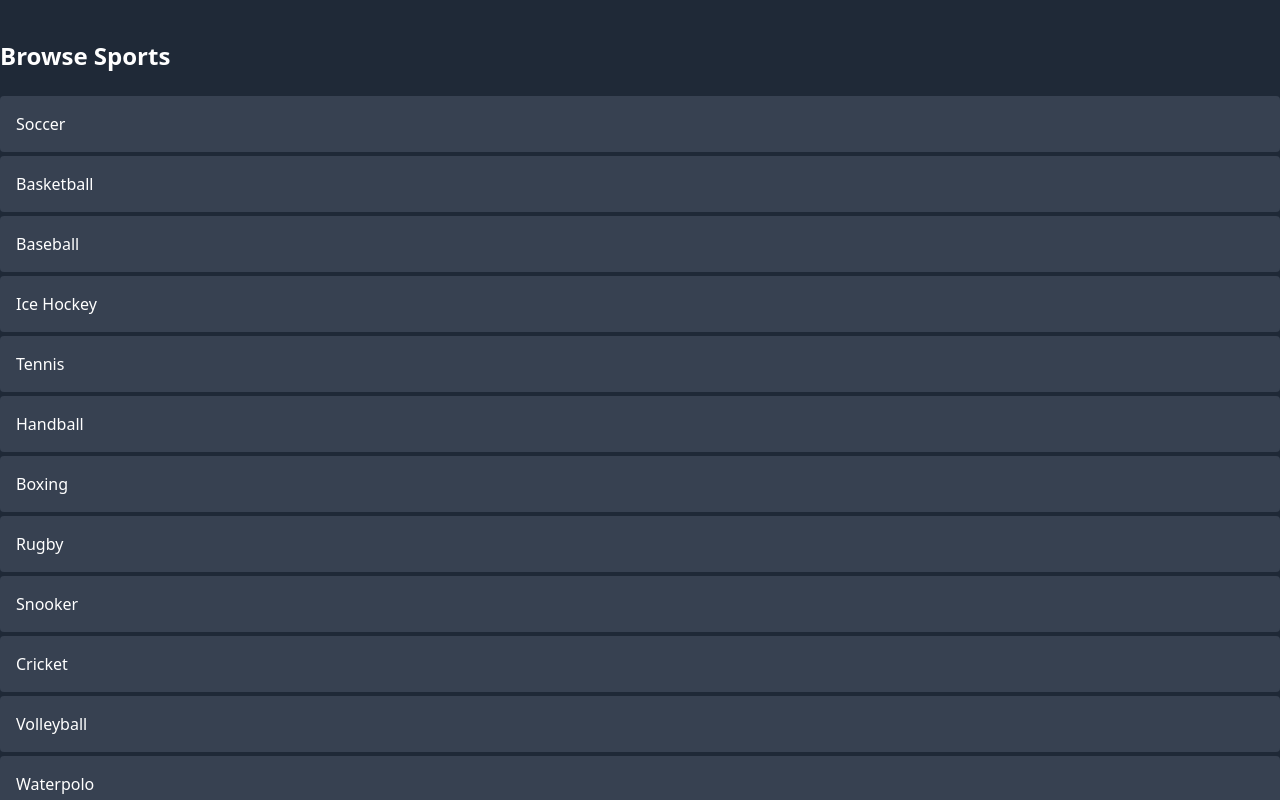
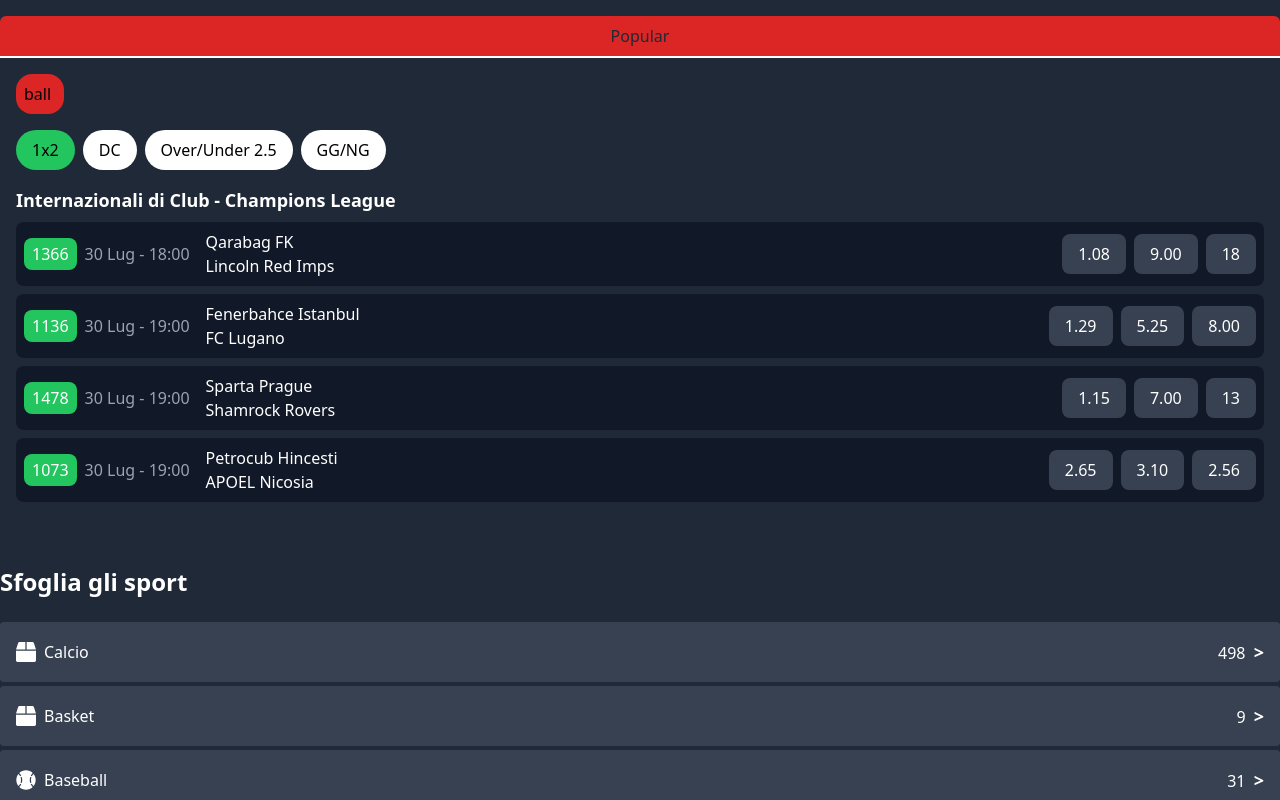
Before and after one commit to Oladize1/crystalbet, a React (Create React App) app: page / in a window 1280 px wide. Shown: the part 800-1600 px from the top of the page. Built offline with nearby package versions, Linux system fonts and the light colour scheme.

Commit message:
style: sportlist completed, only need too change the icons

```diff
--- a/package.json
+++ b/package.json
@@ -9,8 +9,10 @@
     "npm": "^10.8.2",
     "react": "^18.3.1",
     "react-dom": "^18.3.1",
+    "react-icons": "^5.2.1",
     "react-router-dom": "^6.25.1",
     "react-scripts": "5.0.1",
+    "react-slick": "^0.30.2",
     "start": "^5.1.0",
     "web-vitals": "^2.1.4"
   },
--- a/src/App.js
+++ b/src/App.js
@@ -3,6 +3,7 @@
 import Banner from './components/Banner';
 import LiveMatches from './components/LiveMatches';
 import SportsList from './components/SportsList';
+import QuickSelection from './components/QuickSelection'
 import Footer from './components/Footer';
 import './index.css';
 
@@ -11,6 +12,7 @@
     <Header />
     <Banner />
     <LiveMatches />
+    <QuickSelection/>
     <SportsList />
     <Footer />
   </div>
--- a/src/components/LiveMatches.js
+++ b/src/components/LiveMatches.js
@@ -38,17 +38,17 @@
 
 return (
   <section className="bg-gray-800">
-    <div className="">
-      <div className="flex bg-red-600 w-full justify-left items-center">
+    <div className="w-full">
+      <div className="flex bg-red-600 justify-left items-center">
         <h2 className='font-bold pl-4 px-4 text-black border-r-2 border-r-white'>Live</h2>
-        <nav className="flex space-x-4 py-3 px-4  font-semibold">
+        <nav className="flex space-x-4 py-3 px-4 font-semibold">
         {games.map((category) => (
           <button
             href="#"
             key={category}
             onClick={() => handleClick(category)}
             className={`text-gray-900 ${
-              activeLink === category ? ' border-b-2 underline decoration-white underline-offset-8' : ''
+              activeLink === category ? ' border-b-2' : ''
             }`}
           >
             {category}
@@ -88,7 +88,7 @@
                         <div>
                         {match.team_1.name}
                         </div>
-                        <div>
+                        <div className='mr-auto'>
                         {match.team_1.score}
                         </div>
                       </div>
@@ -96,7 +96,7 @@
                         <div>
                         {match.team_2.name}
                         </div>
-                        <div>
+                        <div className='text-right'>
                         {match.team_2.score}
                         </div>
                       </div>
@@ -112,6 +112,12 @@
       </div>
         <p className='text-white underline font-medium text-right cursor-pointer pr-4'>View More</p>
     </div>
+    <div className='text-center bg-red-600 py-2 border-b-2 text-gray-800 border-b-white rounded-t-md mt-4'>
+      Popular
+    </div>
+    <div className='rounded-2xl mx-4 mt-4 p-2 bg-red-600 w-12'>
+      ball
+    </div>
   </section>
 )
 };
--- /dev/null
+++ b/src/components/QuickSelection.js
@@ -0,0 +1,75 @@
+import React from 'react';
+
+const matches = [
+  {
+    id: 1366,
+    time: "30 Lug - 18:00",
+    team1: "Qarabag FK",
+    team2: "Lincoln Red Imps",
+    odds: ["1.08", "9.00", "18"]
+  },
+  {
+    id: 1136,
+    time: "30 Lug - 19:00",
+    team1: "Fenerbahce Istanbul",
+    team2: "FC Lugano",
+    odds: ["1.29", "5.25", "8.00"]
+  },
+  {
+    id: 1478,
+    time: "30 Lug - 19:00",
+    team1: "Sparta Prague",
+    team2: "Shamrock Rovers",
+    odds: ["1.15", "7.00", "13"]
+  },
+  {
+    id: 1073,
+    time: "30 Lug - 19:00",
+    team1: "Petrocub Hincesti",
+    team2: "APOEL Nicosia",
+    odds: ["2.65", "3.10", "2.56"]
+  }
+];
+
+const BettingComponent = () => {
+  return (
+    <div className="bg-gray-800 text-white p-4 ">
+      {/* Navigation buttons */}
+      <div className="flex gap-2 mb-4">
+        <button className="bg-green-500 text-black px-4 py-2 rounded-full">1x2</button>
+        <button className="bg-white text-black px-4 py-2 rounded-full">DC</button>
+        <button className="bg-white text-black px-4 py-2 rounded-full">Over/Under 2.5</button>
+        <button className="bg-white text-black px-4 py-2 rounded-full">GG/NG</button>
+      </div>
+      {/* Match List */}
+      <div>
+        <h5 className="text-lg font-bold mb-2">Internazionali di Club - Champions League</h5>
+        {matches.map((match, index) => (
+          <div key={index} className="flex justify-between items-center p-2 bg-gray-900 mb-2 rounded-lg">
+            <div className="flex items-center">
+              <div className="bg-green-500 text-white px-2 py-1 rounded-lg mr-2">
+                {match.id}
+              </div>
+              <div className="text-gray-400 mr-4">
+                {match.time}
+              </div>
+              <div>
+                <div>{match.team1}</div>
+                <div>{match.team2}</div>
+              </div>
+            </div>
+            <div className="flex space-x-2">
+              {match.odds.map((odd, i) => (
+                <button key={i} className="bg-gray-700 text-white px-4 py-2 rounded-lg">
+                  {odd}
+                </button>
+              ))}
+            </div>
+          </div>
+        ))}
+      </div>
+    </div>
+  );
+};
+
+export default BettingComponent;
--- a/src/components/SportsList.js
+++ b/src/components/SportsList.js
@@ -1,19 +1,38 @@
 import React from 'react';
+import { FaBox, FaBaseballBall, FaHockeyPuck, FaTableTennis, FaHandRock, FaFootballBall, FaVolleyballBall, FaWater, FaUserNinja } from 'react-icons/fa';
 
 const sports = [
-  "Soccer", "Basketball", "Baseball", "Ice Hockey", "Tennis",
-  "Handball", "Boxing", "Rugby", "Snooker", "Cricket",
-  "Volleyball", "Waterpolo", "MMA"
+  { name: "Calcio", icon: <FaBox />, count: 498 },
+  { name: "Basket", icon: <FaBox />, count: 9 },
+  { name: "Baseball", icon: <FaBaseballBall />, count: 31 },
+  { name: "Hockey", icon: <FaHockeyPuck />, count: 6 },
+  { name: "Tennis", icon: <FaTableTennis />, count: 183 },
+  { name: "Pallamano", icon: <FaHandRock />, count: 6 },
+  { name: "Pugilato", icon: <FaBox />, count: 18 },
+  { name: "Rugby", icon: <FaFootballBall />, count: 14 },
+  { name: "Pallavolo", icon: <FaVolleyballBall />, count: 7 },
+  { name: "Pallanuoto", icon: <FaWater />, count: 6 },
+  { name: "MMA", icon: <FaUserNinja />, count: 3 }
 ];
 
 const SportsList = () => (
   <section className="py-10 bg-gray-800 text-white">
     <div className="container mx-auto">
-      <h2 className="text-2xl font-bold mb-6">Browse Sports</h2>
+      <h2 className="text-2xl font-bold mb-6">Sfoglia gli sport</h2>
       <ul className="space-y-1">
         {sports.map((sport, index) => (
-          <li key={index} className="bg-gray-700 p-4 rounded">
-            {sport}
+          <li key={index} className="flex justify-between items-center bg-gray-700 p-4 rounded">
+            <div className="flex items-center space-x-2">
+              <div className="text-xl">
+                {sport.icon}
+              </div>
+              <div>
+                {sport.name}
+              </div>
+            </div>
+            <div className="text-white">
+              {sport.count} <span className='pl-1 font-semibold text-lg'>&gt;</span>
+            </div>
           </li>
         ))}
       </ul>
```
Also changed, not shown: 1 other file (tests, documents, lock files or other folders).
